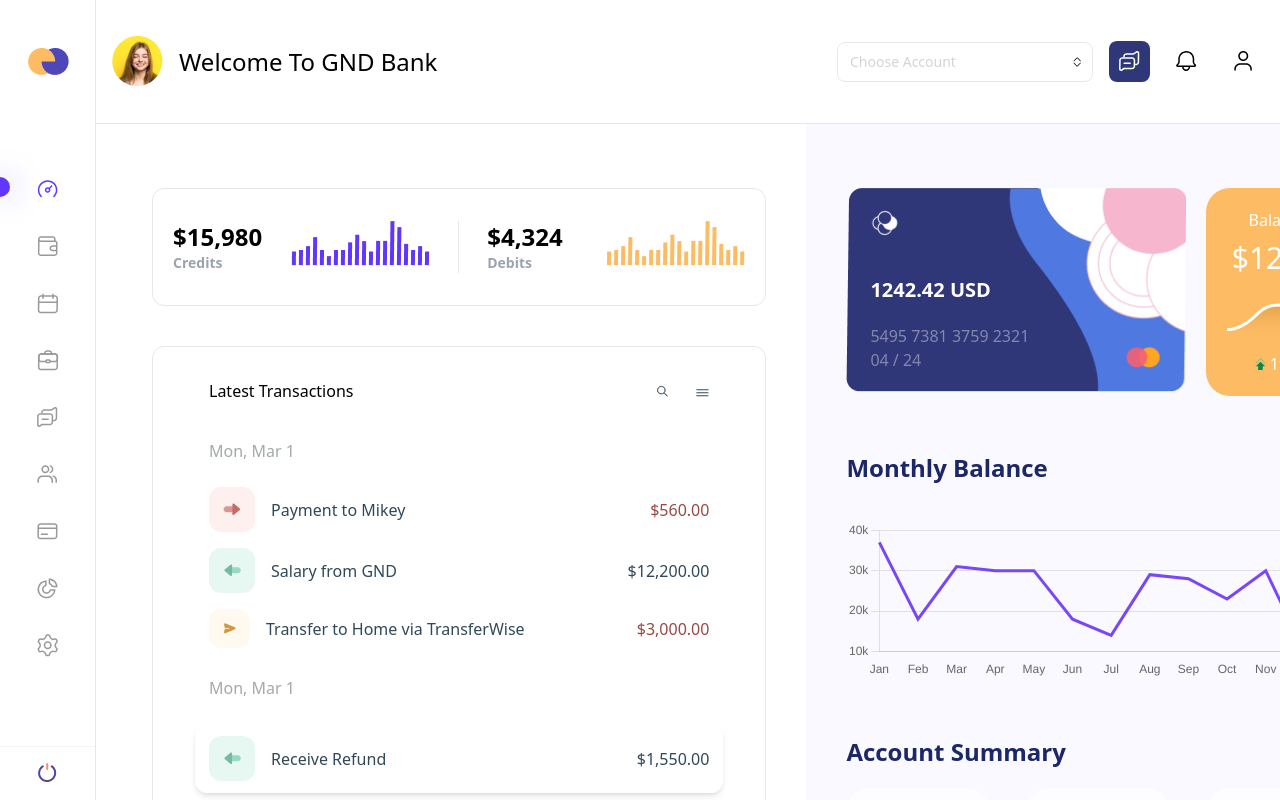
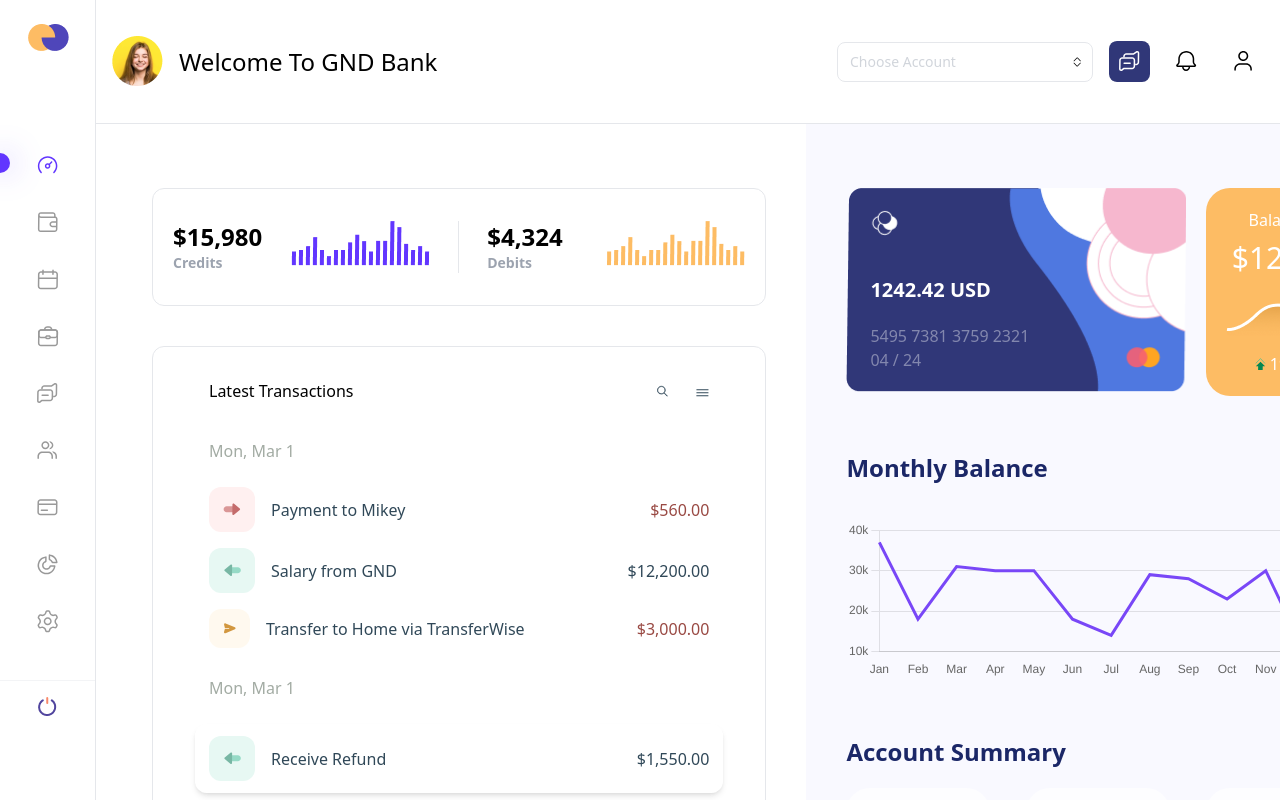
Before and after one commit to Alinurrr/bankingdashboard, a React (Create React App) app: page / in a window 1280 px wide. Shown: the top 800 px of the page. Built offline with nearby package versions, Linux system fonts and the light colour scheme.

Commit message:
update sidebar layout

```diff
--- a/src/App.js
+++ b/src/App.js
@@ -8,7 +8,7 @@ function App() {
     document.title = "Dashboard GND Bank";
   }, []);
   return (
-    <div className="flex h-screen w-full bg-white">
+    <div className="flex w-full bg-white">
       <Sidebar />
       <div className="flex flex-col w-full overflow-y-auto">
         <Navbar />
--- a/src/component/Sidebar.js
+++ b/src/component/Sidebar.js
@@ -6,10 +6,10 @@ import Logout from '../assets/icon/power.png'
 
 function Sidebar(props) {
   return (
-    <div>
-      <div className="flex h-screen w-24 flex-col justify-between border-r bg-white">
-        <div>
-          <div className="inline-flex  w-24 pt-12 pb-24 items-center justify-center">
+    <>
+      <div className="w-24 flex-col justify-between border-r bg-white h-screen sticky top-0 ">
+        <div >
+          <div className="inline-flex w-24 pt-6 pb-24 items-center justify-center">
             {/* <span className="block h-14 w-14 rounded-lg bg-gray-200" /> */}
             <img src={LogoBank} alt="Hounter Logo" />
           </div>
@@ -154,7 +154,8 @@ function Sidebar(props) {
             </nav>
           </div>
         </div>
-        <div className="sticky inset-x-0 bottom-0 border-t border-gray-100 bg-white p-2">
+
+        <div className="border-t mt-10 border-gray-100 bg-white p-2">
           <form action="/logout">
             <button type="submit" className="group relative flex w-full justify-center rounded-lg px-2 py-1.5 text-sm text-gray-500 hover:bg-gray-50 hover:text-gray-700">
               <img src={Logout} alt="Hounter Logo" />
@@ -165,7 +166,7 @@ function Sidebar(props) {
           </form>
         </div>
       </div>
-    </div >
+    </ >
   );
 }
 
```
